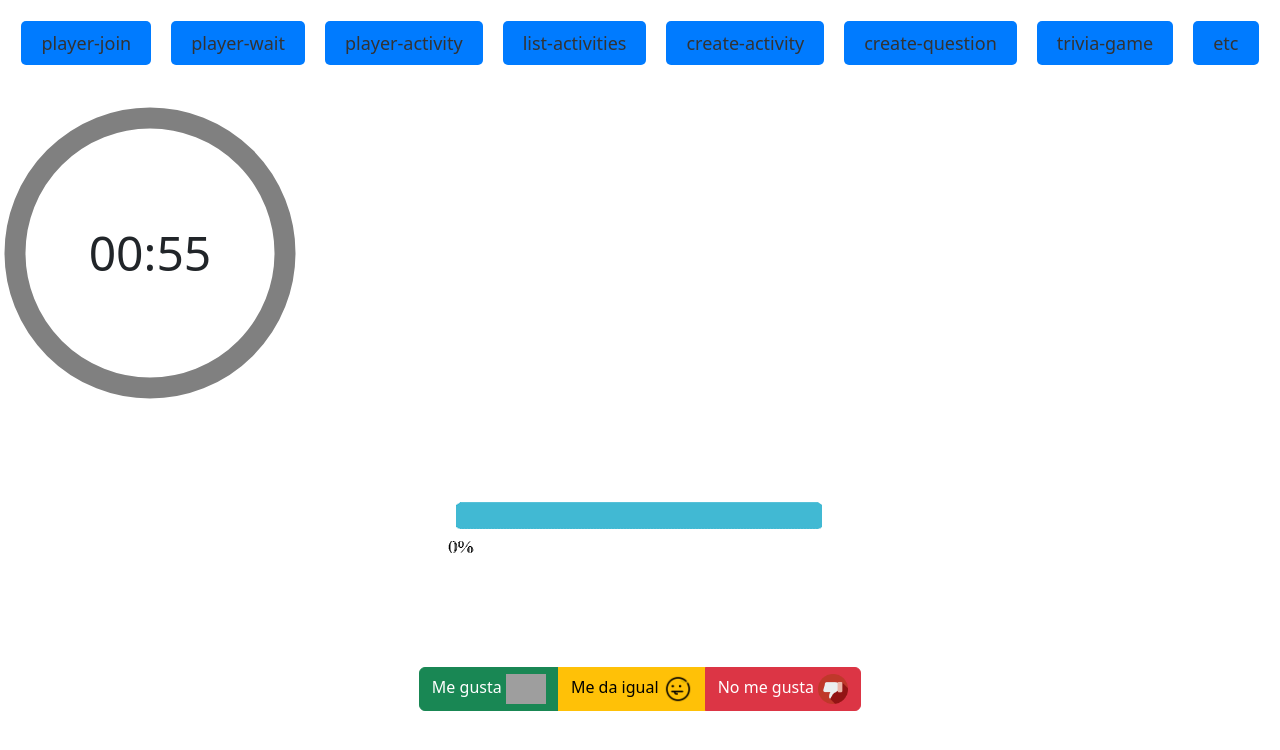
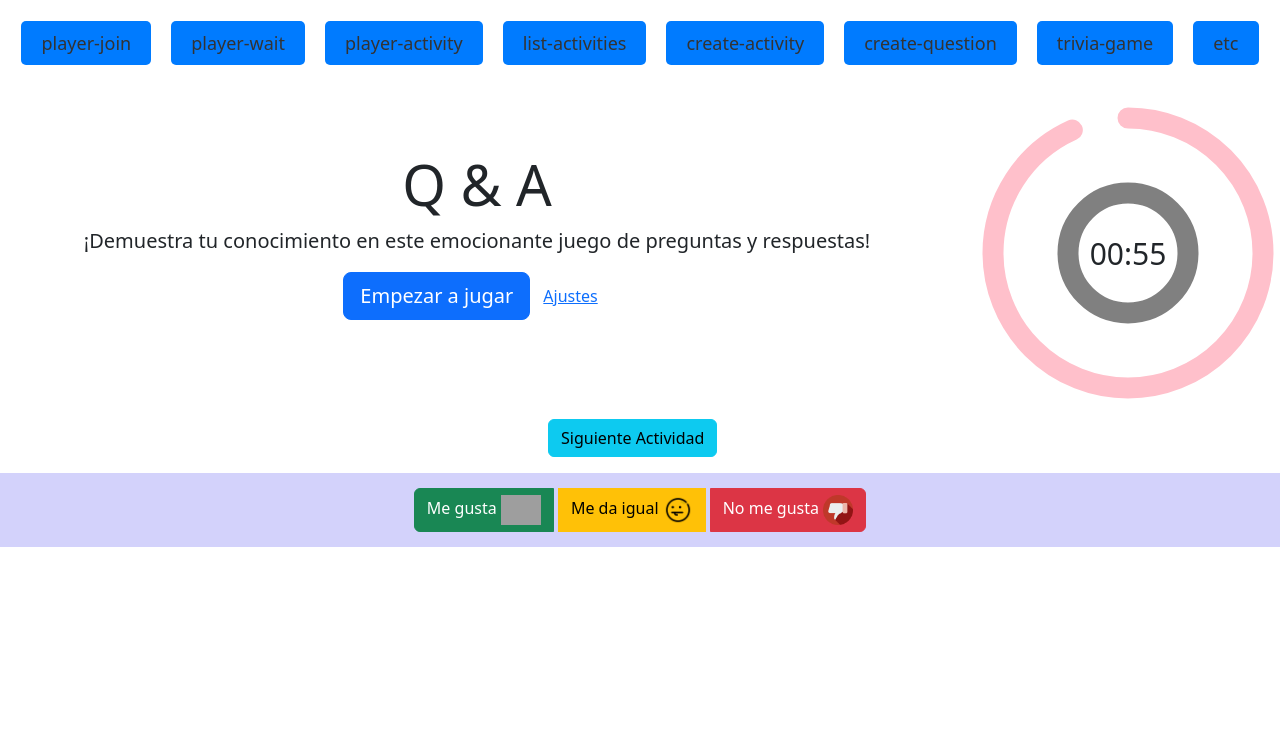
Before and after one commit to cardo88/DWM-ProyectoFinal-Equipo4, an Angular app: page /player-activity in a window 1280 px wide. Shown: the top 750 px of the page. Built offline with nearby package versions, Linux system fonts and the light colour scheme; grey boxes are pictures that could not be loaded.

Commit message:
RC - previo a merge de lucas(dev)

```diff
--- a/src/app/components/player-activity/player-activity.component.css
+++ b/src/app/components/player-activity/player-activity.component.css
@@ -10,3 +10,9 @@
     max-width: 100%;
     height: auto;
 }
+.thickLine{
+    background-color: #d3d2fb; /* Color gris */
+    display: flex; /* Esto permite alinear los botones horizontalmente */
+    justify-content: space-around; /* Alinea los botones horizontalmente con espacio entre ellos */
+    padding: 10px; /* Añade espacio entre los botones y el renglón */
+}
--- a/src/app/components/player-activity/player-activity.component.html
+++ b/src/app/components/player-activity/player-activity.component.html
@@ -1,6 +1,20 @@
-<app-player-timer></app-player-timer>
-<div class="cont">
-    <img src="../../../assets/images/barra-cargado.gif" alt="Cargando..." class="img-center">
+<div class="conteiner">
+    <div class="row align-items-start">
+        <div class="col-9">
+            <app-trivia-game></app-trivia-game>
+        </div>
+        <div class="col-3">
+            <app-player-timer></app-player-timer>
+        </div>
+    </div>
+    <div class="row align-items-start m-3">
+        <div class="col-5"></div>
+        <div class="col-2">
+            <button type="button" class="btn btn-info">Siguiente Actividad</button>
+        </div>
+        <div class="col-5"></div>
+    </div>
 </div>
-
-<app-player-vote></app-player-vote>
+<div class="thickLine">
+    <app-player-vote></app-player-vote>
+</div>
--- a/src/app/components/player-join/player-join.component.html
+++ b/src/app/components/player-join/player-join.component.html
@@ -2,26 +2,27 @@
     <div class="row">
         <div class="col-lg-6 offset-lg-3">
             <span class="titulo"> {{ titulo | uppercase }}</span>
-            <form class="mt-3" [formGroup]="joinForm" (ngSubmit)="addPlayer()">
+            <form class="mt-3" [formGroup]="joinForm" (ngSubmit)="joinPlayer()">
                 <div class="mb-3">
                     <input type="text" formControlName="nickname" class="form-control form-control-lg"
-                        placeholder="NickName">
-                    <div class="text-danger"
-                        *ngIf="joinForm.get('nickname')?.hasError('required') && joinForm.get('nickname')?.touched">
+                        placeholder="NickName" [(ngModel)]="player_nickname">
+                    <div class="text-danger" *ngIf="joinForm.get('nickname')?.hasError('required') && joinForm.get('nickname')?.touched">
                         <span>El NickName <strong>es obligatorio</strong></span>
                     </div>
                 </div>
                 <div class="mb-3">
-                    <input type="text" formControlName="code" class="form-control form-control-lg"
-                        placeholder="Código">
-                    <div class="text-danger"
-                        *ngIf="joinForm.get('code')?.hasError('required') && joinForm.get('code')?.touched">
+                    <input type="text" formControlName="code" class="form-control form-control-lg" placeholder="Código"
+                        (keypress)="onlyNumbers($event)" maxlength="4" [(ngModel)]="player_code">
+                    <div class="text-danger" *ngIf="joinForm.get('code')?.hasError('required') && joinForm.get('code')?.touched">
                         <span>El Código <strong>es obligatoria</strong></span>
+                    </div>
+                    <div class="text-danger" *ngIf="joinForm.get('code')?.hasError('longitudIncorrecta') && joinForm.get('code')?.touched">
+                        <span>El Código debe tener <strong>4 digitos</strong></span>
                     </div>
                 </div>
                 <div class="mb-3">
                     <button routerLink="/" class="btn btn-secondary btn-lg float-start">VOLVER</button>
-                    <button type="submit" [disabled]="joinForm.invalid"
+                    <button type="submit" [disabled]="joinForm.invalid" routerLink="/player-wait"
                         class="btn btn-success btn-lg float-end">JUGAR</button>
                 </div>
             </form>
--- a/src/app/components/player-join/player-join.component.ts
+++ b/src/app/components/player-join/player-join.component.ts
@@ -1,5 +1,6 @@
 import { Component } from '@angular/core';
 import { FormBuilder, FormGroup, Validators } from '@angular/forms';
+import { empty } from 'rxjs';
 
 @Component({
   selector: 'app-player-join',
@@ -16,12 +17,40 @@ export class PlayerJoinComponent {
     // private toastr: ToastrService,
     // private _productService: ProductService,
     // private aRouter: ActivatedRoute
-    ) {
+  ) {
     this.joinForm = this.fb.group({
       nickname: ['', Validators.required],
-      code: ['', Validators.required],
+      code: ['', [Validators.required,this.validarLongitudCodigo]],
     })
   }
 
-  addPlayer(){}
+  validarLongitudCodigo(control:any) {
+    if (control.value && control.value.length !== 4) {
+      return { 'longitudIncorrecta': true };
+    }
+    return null;
+  }
+
+
+
+  player_nickname: string = "";
+  player_code: string = "";
+  room_code: string = "4444"; //codigo ejemplo para aceptar la conexión
+
+  //permite en CODE solo ingresar un codigo de hasta 4 digitos.
+  onlyNumbers(event: KeyboardEvent) {
+    const pattern = /^[0-9]*$/;
+    const inputChar = event.key;
+
+    if (!pattern.test(inputChar) || this.player_code.length >= 4) {
+      event.preventDefault();
+    }
+  }
+
+
+  joinPlayer() {
+
+  }
+
+
 }
--- a/src/app/components/player-timer/player-timer.component.css
+++ b/src/app/components/player-timer/player-timer.component.css
@@ -47,5 +47,5 @@
     display: flex;
     align-items: center;
     justify-content: center;
-    font-size: 48px;
+    font-size: 30px;
 }
--- a/src/app/components/player-timer/player-timer.component.html
+++ b/src/app/components/player-timer/player-timer.component.html
@@ -1,14 +1,17 @@
 <div class="base-timer">
     <svg class="base-timer__svg" viewBox="0 0 100 100" xmlns="http://www.w3.org/2000/svg">
         <g class="base-timer__circle">
-            <circle class="base-timer__path-elapsed" cx="50" cy="50" r="45"></circle>
-            <path id="base-timer-path-remaining" [attr.stroke-dasharray]="setCircleDasharray()"
-                class="base-timer__path-remaining" [ngClass]="remainingPathColor" d="
-            M 50, 50
-            m -45, 0
-            a 45,45 0 1,0 90,0
-            a 45,45 0 1,0 -90,0
-          "></path>
+            <circle class="base-timer__path-elapsed" cx="50" cy="50" r="20"></circle>
+            <path id="base-timer-path-remaining"
+                [attr.stroke-dasharray]="setCircleDasharray()"
+                style="stroke:pink"
+                class="base-timer__path-remaining base-timer__path-remaining.{{remainingPathColor}}"
+                d="
+                    M 50, 50
+                    m -45, 0
+                    a 45,45 0 1,0 90,0
+                    a 45,45 0 1,0 -90,0
+                    "></path>
         </g>
     </svg>
     <span id="base-timer-label" class="base-timer__label">{{ formatTime(timeLeft) }}</span>
--- a/src/app/components/player-timer/player-timer.component.ts
+++ b/src/app/components/player-timer/player-timer.component.ts
@@ -68,6 +68,7 @@ export class PlayerTimerComponent implements OnInit {
 
   setCircleDasharray() {
     const circleDasharray = (this.calculateTimeFraction() * this.FULL_DASH_ARRAY).toFixed(0) + ' ' + '283';
+    console.log(circleDasharray);
     return circleDasharray;
   }
 
--- a/src/app/components/player-vote/player-vote.component.css
+++ b/src/app/components/player-vote/player-vote.component.css
@@ -1,3 +1,6 @@
 .icon{
     max-height: 30px;
 }
+button{
+    margin: 5px;
+}
--- a/src/app/components/player-vote/player-vote.component.html
+++ b/src/app/components/player-vote/player-vote.component.html
@@ -1,4 +1,4 @@
-<div class="container mt-4" style="text-align: center;">
+<div class="container" style="text-align: center;">
     <div class="btn-group" role="group" aria-label="Opciones de Votación">
         <button type="button" class="btn btn-success" (click)="votar('meGusta')">
             Me gusta <img class="icon" src="../../../assets/images/like.png">
@@ -10,9 +10,4 @@
             No me gusta <img class="icon" src="../../../assets/images/dislike.png">
         </button>
     </div>
-    <!-- <div class="progress mt-3">
-        <div class="progress-bar bg-success" role="progressbar" [style.width]="porcentajeVotos() + '%'">
-            {{ porcentajeVotos() }}%
-        </div>
-    </div> -->
 </div>
```
